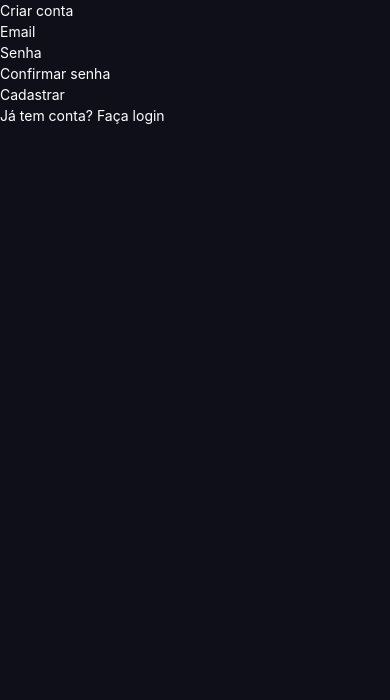
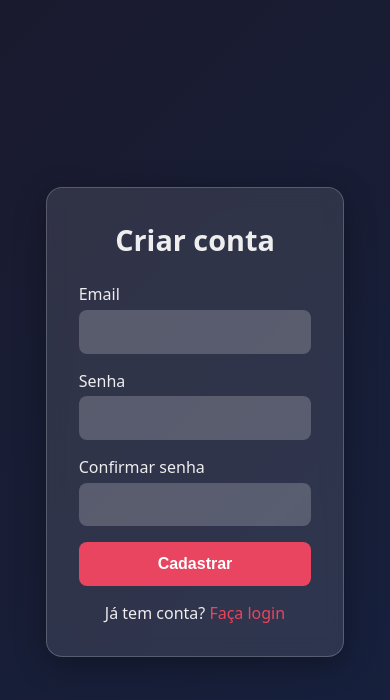
Before and after one commit to felipestollbr-cmd/RetroPlay, a React (Vite) app: page /register in a window 390 px wide. Shown: the top 700 px of the page. Built offline with nearby package versions, Linux system fonts and the light colour scheme; no server answers.

Commit message:
fix: add default export to App component2

```diff
--- a/src/index.css
+++ b/src/index.css
@@ -1,157 +1,103 @@
-@import "tailwindcss";
-
-@theme {
-  --color-background: #0f0f1a;
-  --color-foreground: #ffffff;
-}
-
-html {
-  scroll-behavior: smooth;
-  -webkit-tap-highlight-color: transparent;
+/* Reset básico */
+* {
+  margin: 0;
+  padding: 0;
+  box-sizing: border-box;
 }
 
 body {
-  background-color: #0f0f1a;
-  color: #ffffff;
-  font-family: 'Inter', system-ui, -apple-system, sans-serif;
-  -webkit-font-smoothing: antialiased;
-  -moz-osx-font-smoothing: grayscale;
-  overflow-x: hidden;
+  font-family: system-ui, -apple-system, 'Segoe UI', Roboto, 'Helvetica Neue', sans-serif;
+  background: linear-gradient(135deg, #1a1a2e 0%, #16213e 100%);
+  min-height: 100vh;
+  display: flex;
+  justify-content: center;
+  align-items: center;
+  color: #eee;
 }
 
-/* Custom scrollbar */
-::-webkit-scrollbar {
-  width: 6px;
-  height: 6px;
+.login-container, .register-container {
+  background: rgba(255, 255, 255, 0.1);
+  backdrop-filter: blur(10px);
+  padding: 2rem;
+  border-radius: 1rem;
+  width: 100%;
+  max-width: 400px;
+  box-shadow: 0 8px 32px rgba(0, 0, 0, 0.3);
+  border: 1px solid rgba(255, 255, 255, 0.2);
 }
 
-::-webkit-scrollbar-track {
-  background: transparent;
+h1 {
+  text-align: center;
+  margin-bottom: 1.5rem;
+  font-size: 1.8rem;
 }
 
-::-webkit-scrollbar-thumb {
-  background: rgba(255, 255, 255, 0.08);
-  border-radius: 3px;
+form div {
+  margin-bottom: 1rem;
 }
 
-::-webkit-scrollbar-thumb:hover {
-  background: rgba(255, 255, 255, 0.15);
+label {
+  display: block;
+  margin-bottom: 0.3rem;
+  font-weight: 500;
 }
 
-/* Hide scrollbar for carousels */
-.scrollbar-hide::-webkit-scrollbar {
-  display: none;
+input {
+  width: 100%;
+  padding: 0.8rem;
+  border-radius: 0.5rem;
+  border: none;
+  background: rgba(255, 255, 255, 0.2);
+  color: white;
+  font-size: 1rem;
 }
 
-.scrollbar-hide {
-  -ms-overflow-style: none;
-  scrollbar-width: none;
+input:focus {
+  outline: none;
+  background: rgba(255, 255, 255, 0.3);
 }
 
-/* Line clamp utilities */
-.line-clamp-1 {
-  display: -webkit-box;
-  -webkit-line-clamp: 1;
-  -webkit-box-orient: vertical;
-  overflow: hidden;
+button {
+  width: 100%;
+  padding: 0.8rem;
+  background: #e94560;
+  color: white;
+  border: none;
+  border-radius: 0.5rem;
+  font-size: 1rem;
+  font-weight: bold;
+  cursor: pointer;
+  transition: background 0.3s;
 }
 
-.line-clamp-2 {
-  display: -webkit-box;
-  -webkit-line-clamp: 2;
-  -webkit-box-orient: vertical;
-  overflow: hidden;
+button:hover {
+  background: #ff6b6b;
 }
 
-.line-clamp-3 {
-  display: -webkit-box;
-  -webkit-line-clamp: 3;
-  -webkit-box-orient: vertical;
-  overflow: hidden;
+button:disabled {
+  background: #888;
+  cursor: not-allowed;
 }
 
-/* Selection */
-::selection {
-  background-color: rgba(99, 102, 241, 0.3);
-  color: #ffffff;
+.error-message {
+  background: rgba(255, 0, 0, 0.2);
+  border-left: 4px solid #ff4444;
+  padding: 0.5rem;
+  margin-bottom: 1rem;
+  border-radius: 0.3rem;
+  font-size: 0.9rem;
 }
 
-/* Focus styles */
-*:focus-visible {
-  outline: 2px solid rgba(99, 102, 241, 0.5);
-  outline-offset: 2px;
+p {
+  text-align: center;
+  margin-top: 1rem;
 }
 
-/* Fullscreen styles */
-:fullscreen {
-  background-color: #000000;
+a {
+  color: #e94560;
+  text-decoration: none;
 }
 
-:-webkit-full-screen {
-  background-color: #000000;
+a:hover {
+  text-decoration: underline;
 }
-
-:-moz-full-screen {
-  background-color: #000000;
-}
-
-/* Prevent text selection during gameplay */
-.no-select {
-  -webkit-user-select: none;
-  user-select: none;
-}
-
-/* Emulator canvas styling */
-#emulator-player canvas {
-  max-width: 100% !important;
-  max-height: 100% !important;
-  image-rendering: pixelated;
-  image-rendering: crisp-edges;
-}
-
-/* Mobile optimizations */
-@media (max-width: 640px) {
-  body {
-    font-size: 14px;
-  }
-}
-
-/* TV / large screen optimizations */
-@media (min-width: 1920px) {
-  body {
-    font-size: 18px;
-  }
-}
-
-/* PWA standalone mode */
-@media (display-mode: standalone) {
-  body {
-    padding-top: env(safe-area-inset-top);
-    padding-bottom: env(safe-area-inset-bottom);
-    padding-left: env(safe-area-inset-left);
-    padding-right: env(safe-area-inset-right);
-  }
-}
-
-/* Game card hover lift effect */
-.game-card-hover {
-  transition: transform 0.3s ease, box-shadow 0.3s ease;
-}
-
-.game-card-hover:hover {
-  transform: translateY(-4px);
-}
-
-/* Provider badge glow */
-.provider-badge {
-  box-shadow: 0 0 12px var(--provider-color, rgba(99, 102, 241, 0.3));
-}
-
-/* Smooth image loading */
-img {
-  transition: opacity 0.3s ease;
-}
-
-img[src=""] {
-  opacity: 0;
-}
```
